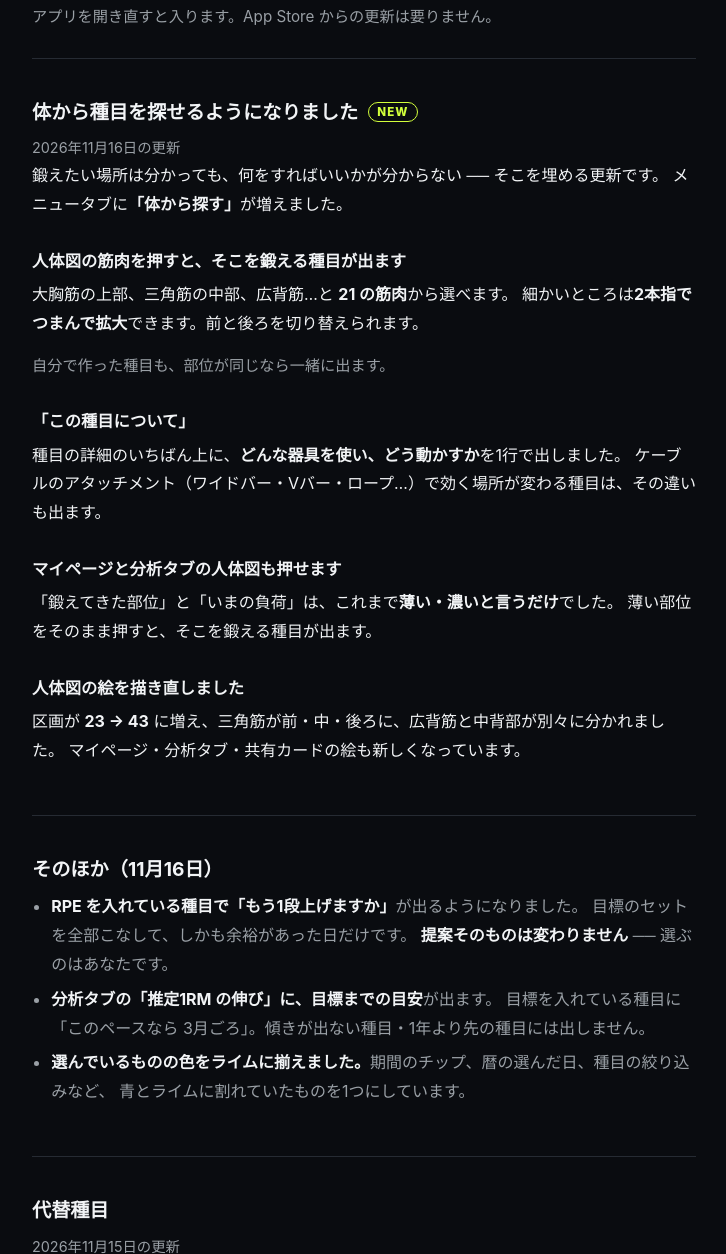
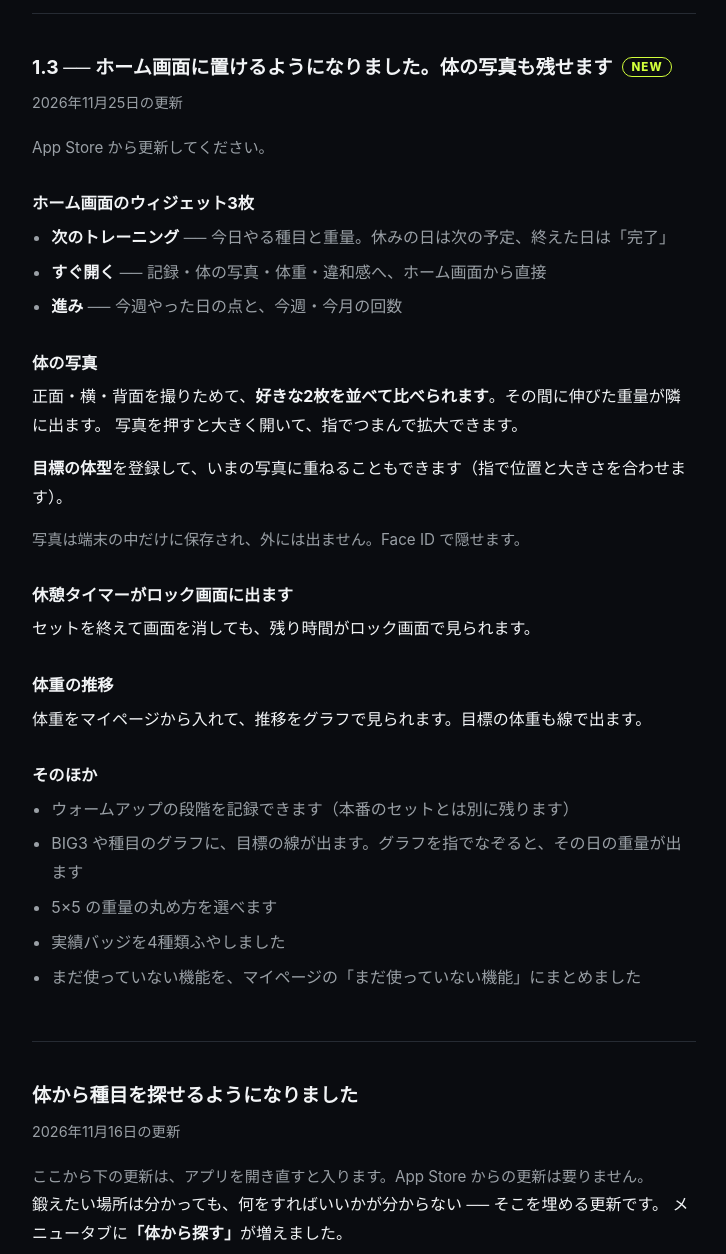
Before and after one commit to plustra-app/plustra-app.github.io, a plain HTML site: page updates.html in a window 1280 px wide. Shown: the part 191-1445 px from the top of the page, without its empty margins (276-1002 px from the left). Drawn offline with Linux system fonts and the light colour scheme.

Commit message:
notice: 1.3 公開のお知らせを足し、更新ページに 1.3 の節を積む

```diff
--- a/updates.html
+++ b/updates.html
@@ -66,12 +66,46 @@
     <a class="back" href="./index.html">← Plustra</a>
     <h1>更新のお知らせ</h1>
     <p class="date">新しいものが上です</p>
-    <p class="note">アプリを開き直すと入ります。App Store からの更新は要りません。</p>
   </header>
 
   <section>
-    <h2>体から種目を探せるようになりました<span class="new">NEW</span></h2>
+    <h2>1.3 ── ホーム画面に置けるようになりました。体の写真も残せます<span class="new">NEW</span></h2>
+    <p class="date">2026年11月25日の更新</p>
+    <p class="note">App Store から更新してください。</p>
+
+    <h3>ホーム画面のウィジェット3枚</h3>
+    <ul>
+      <li><b>次のトレーニング</b> ── 今日やる種目と重量。休みの日は次の予定、終えた日は「完了」</li>
+      <li><b>すぐ開く</b> ── 記録・体の写真・体重・違和感へ、ホーム画面から直接</li>
+      <li><b>進み</b> ── 今週やった日の点と、今週・今月の回数</li>
+    </ul>
+
+    <h3>体の写真</h3>
+    <p>正面・横・背面を撮りためて、<b>好きな2枚を並べて比べられます</b>。その間に伸びた重量が隣に出ます。
+      写真を押すと大きく開いて、指でつまんで拡大できます。</p>
+    <p><b>目標の体型</b>を登録して、いまの写真に重ねることもできます（指で位置と大きさを合わせます）。</p>
+    <p class="sub">写真は端末の中だけに保存され、外には出ません。Face ID で隠せます。</p>
+
+    <h3>休憩タイマーがロック画面に出ます</h3>
+    <p>セットを終えて画面を消しても、残り時間がロック画面で見られます。</p>
+
+    <h3>体重の推移</h3>
+    <p>体重をマイページから入れて、推移をグラフで見られます。目標の体重も線で出ます。</p>
+
+    <h3>そのほか</h3>
+    <ul>
+      <li>ウォームアップの段階を記録できます（本番のセットとは別に残ります）</li>
+      <li>BIG3 や種目のグラフに、目標の線が出ます。グラフを指でなぞると、その日の重量が出ます</li>
+      <li>5×5 の重量の丸め方を選べます</li>
+      <li>実績バッジを4種類ふやしました</li>
+      <li>まだ使っていない機能を、マイページの「まだ使っていない機能」にまとめました</li>
+    </ul>
+  </section>
+
+  <section>
+    <h2>体から種目を探せるようになりました</h2>
     <p class="date">2026年11月16日の更新</p>
+    <p class="note">ここから下の更新は、アプリを開き直すと入ります。App Store からの更新は要りません。</p>
     <p>鍛えたい場所は分かっても、何をすればいいかが分からない ── そこを埋める更新です。
       メニュータブに<b>「体から探す」</b>が増えました。</p>
 
```
Also changed, not shown: notice.json (+8 -0 lines).
